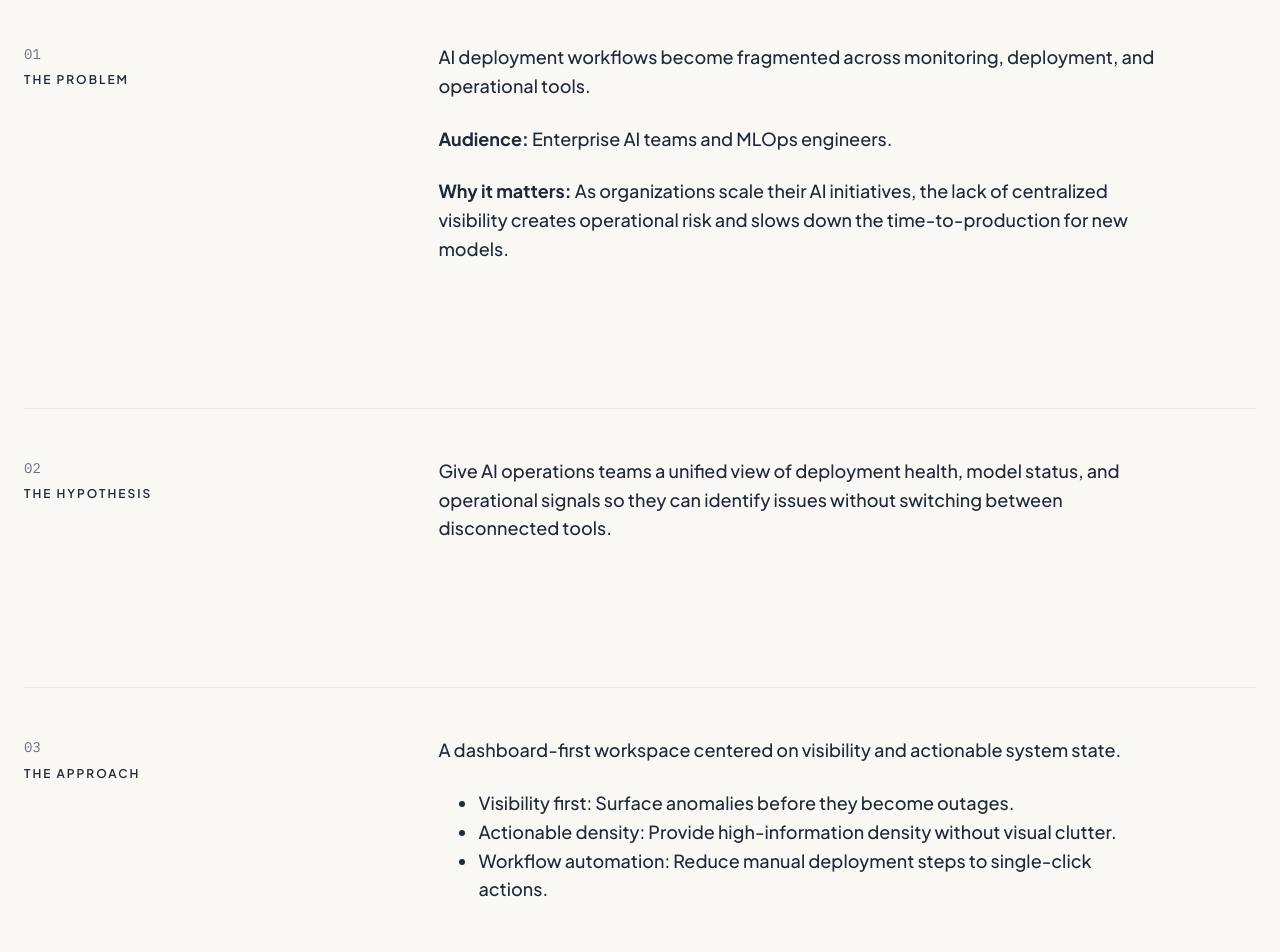
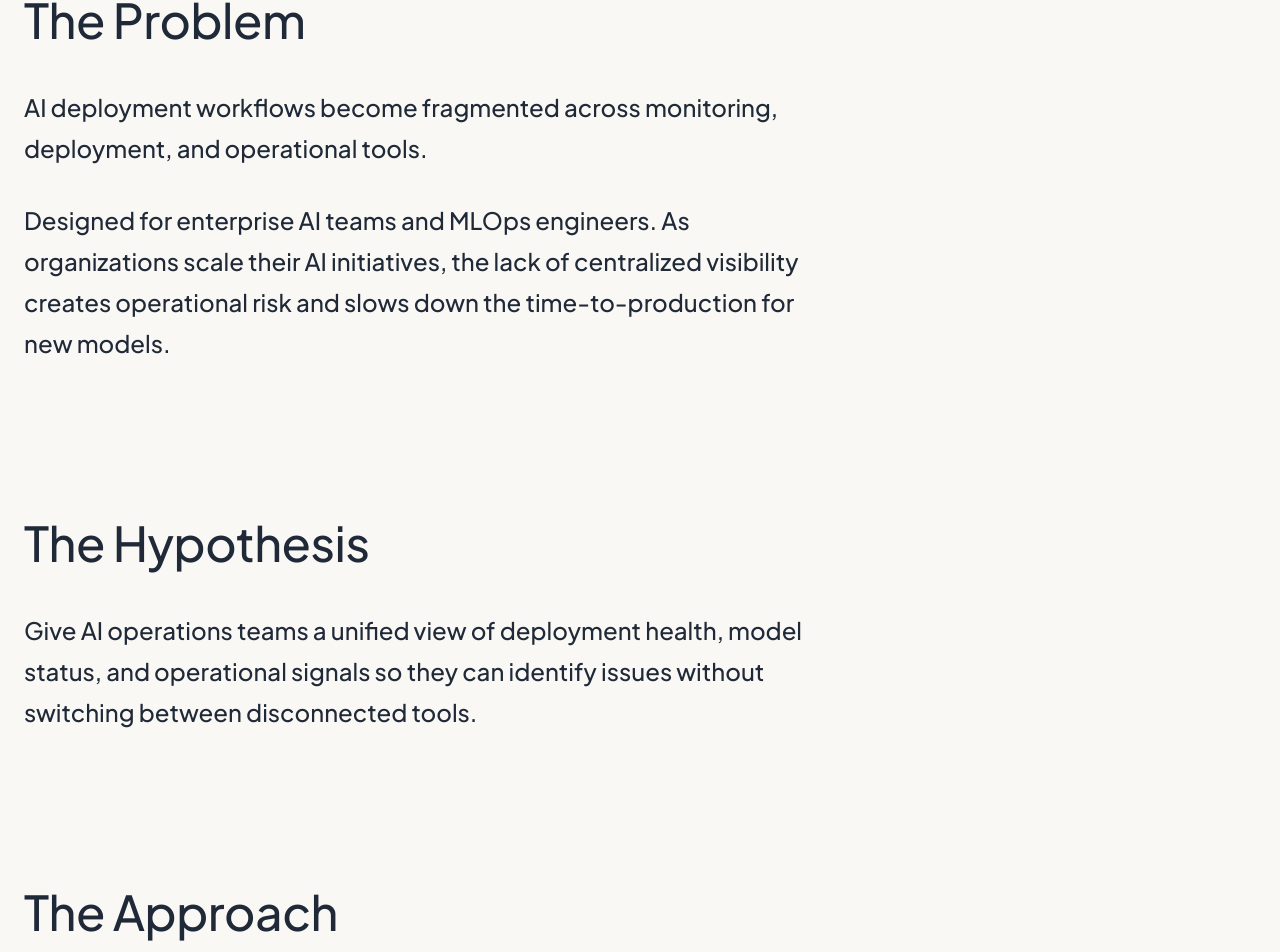
Before and after one commit to Gayathripocharam/DesignPlunge, a React (Vite) app: page /work/ai-operations-platform in a window 1280 px wide. Shown: the part 980-1932 px from the top of the page. Built offline with nearby package versions, Linux system fonts and the light colour scheme; no server answers.

Commit message:
style(work): apply editorial styling to context sections, removing chips and numbers part 2

```diff
--- a/src/components/business/CaseStudyDetail/CaseStudyDetail.tsx
+++ b/src/components/business/CaseStudyDetail/CaseStudyDetail.tsx
@@ -214,65 +214,52 @@ export const CaseStudyDetail: React.FC = () => {
           </section>
         )}
 
-        {/* ── 01. Context & Problem ── */}
+        {/* ── Editorial Section: Context & Problem ── */}
         {study.context && (
-          <section className={styles.section}>
+          <section className={styles.editorialSection}>
             <div className="container">
-              <div className={styles.sectionInner}>
-                <div className={styles.sectionHeader}>
-                  <span className={styles.sectionNumber}>01</span>
-                  <h2 className={styles.sectionTitle}>THE PROBLEM</h2>
-                </div>
-                <div className={styles.sectionContent}>
+              <h2 className={styles.editorialTitle}>The Problem</h2>
+              <div className={styles.editorialContent}>
                 <p>{study.context.problem}</p>
+                {(study.context.audience || study.context.whyItMatters) && (
+                  <p>
                     {study.context.audience && (
-                    <p><strong>Audience:</strong> {study.context.audience}</p>
+                      <span>Designed for {study.context.audience.charAt(0).toLowerCase() + study.context.audience.slice(1).replace(/\.$/, '')}. </span>
                     )}
-                  {study.context.whyItMatters && (
-                    <p><strong>Why it matters:</strong> {study.context.whyItMatters}</p>
+                    {study.context.whyItMatters}
+                  </p>
                 )}
-                </div>
               </div>
             </div>
           </section>
         )}
 
-        {/* ── 02. The Hypothesis ── */}
+        {/* ── Editorial Section: The Hypothesis ── */}
         {study.type === 'concept' && study.hypothesis && (
-          <section className={styles.section}>
+          <section className={styles.editorialSection}>
             <div className="container">
-              <div className={styles.sectionInner}>
-                <div className={styles.sectionHeader}>
-                  <span className={styles.sectionNumber}>02</span>
-                  <h2 className={styles.sectionTitle}>THE HYPOTHESIS</h2>
-                </div>
-                <div className={styles.sectionContent}>
+              <h2 className={styles.editorialTitle}>The Hypothesis</h2>
+              <div className={styles.editorialContent}>
                 <p>{study.hypothesis}</p>
-                </div>
               </div>
             </div>
           </section>
         )}
 
-        {/* ── 03. Approach ── */}
+        {/* ── Editorial Section: Approach ── */}
         {study.approach && (
-          <section className={styles.section}>
+          <section className={styles.editorialSection}>
             <div className="container">
-              <div className={styles.sectionInner}>
-                <div className={styles.sectionHeader}>
-                  <span className={styles.sectionNumber}>03</span>
-                  <h2 className={styles.sectionTitle}>THE APPROACH</h2>
-                </div>
-                <div className={styles.sectionContent}>
+              <h2 className={styles.editorialTitle}>The Approach</h2>
+              <div className={styles.editorialContent}>
                 <p>{study.approach.idea}</p>
                 {study.approach.principles && study.approach.principles.length > 0 && (
-                    <ul className={styles.principlesList}>
+                  <ul className={styles.editorialList}>
                     {study.approach.principles.map((principle, idx) => (
                       <li key={idx}>{principle}</li>
                     ))}
                   </ul>
                 )}
-                </div>
               </div>
             </div>
           </section>
```
Lines whose indentation alone changed are shown as unchanged.
